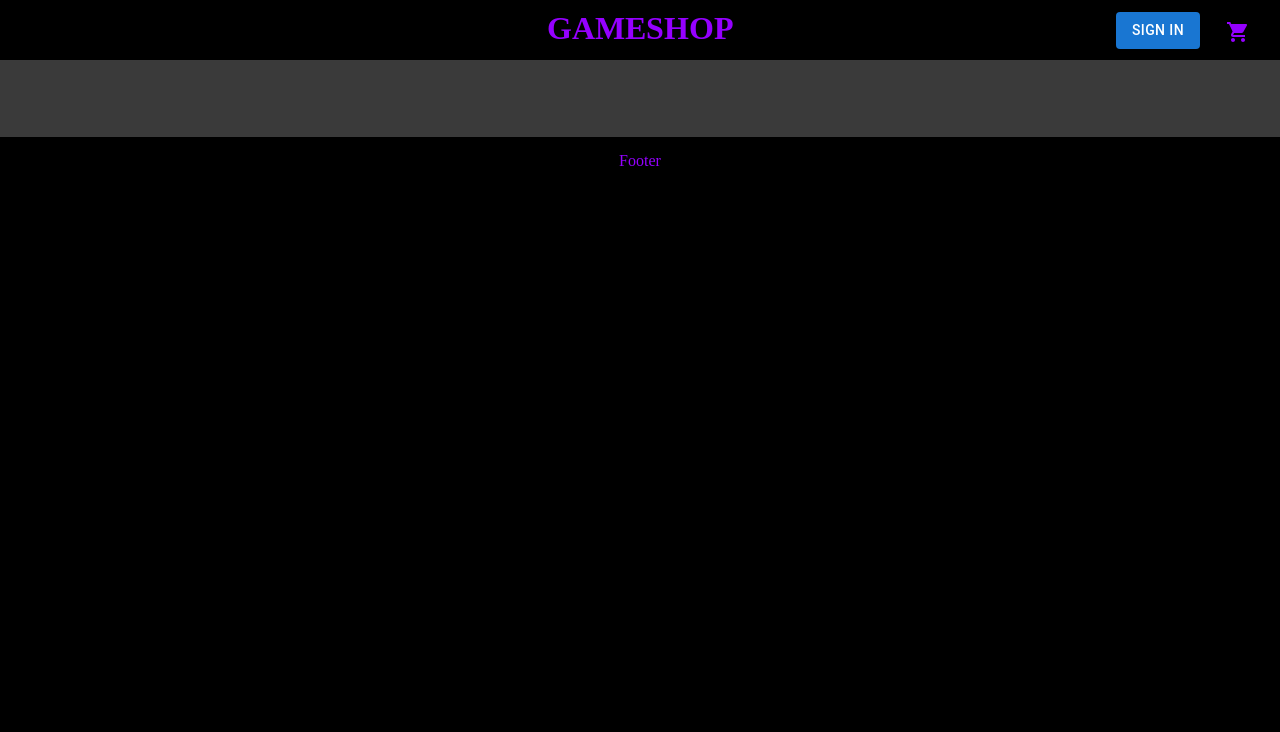
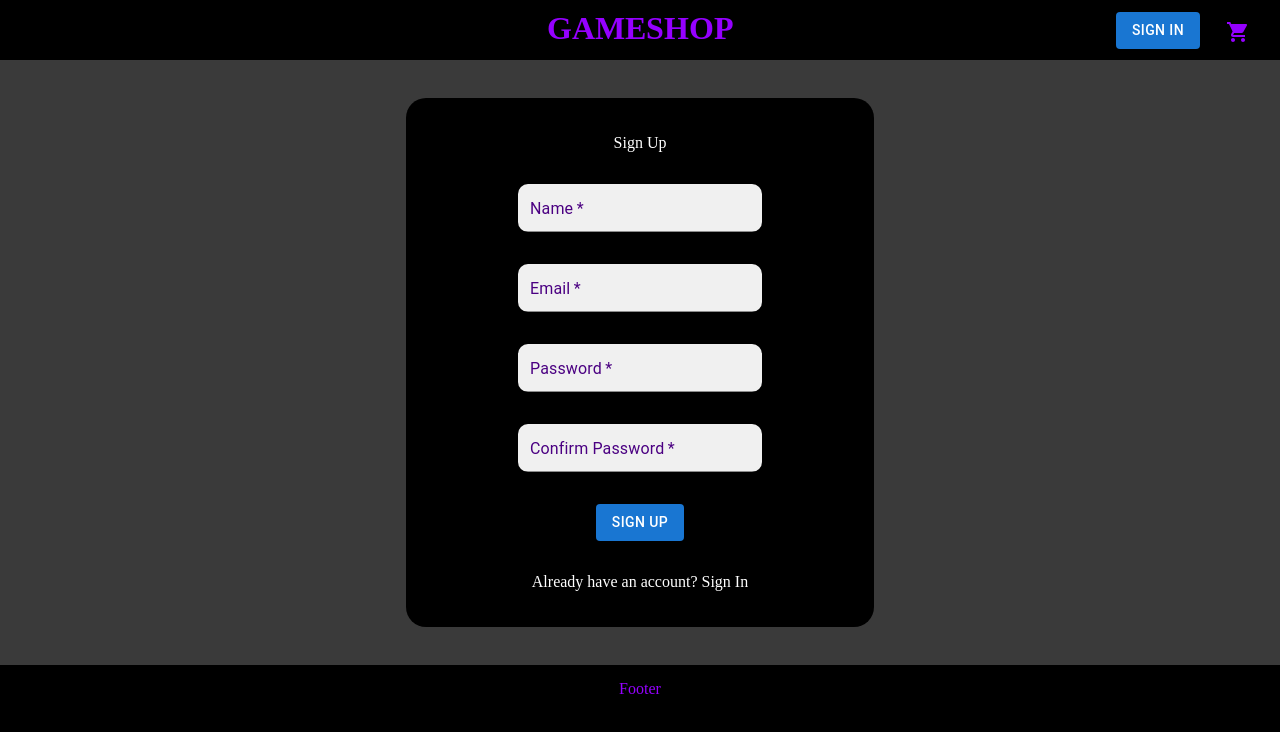
Before and after one commit to anurag-pratik/game-shop, a React (Create React App) app in the folder gameshop-frontend/: page /signup in a window 1280 px wide. Shown: the top 732 px of the page. Built offline with nearby package versions, Linux system fonts and the light colour scheme.

Commit message:
add sign up feature

```diff
--- a/gameshop-frontend/src/App.js
+++ b/gameshop-frontend/src/App.js
@@ -17,6 +17,7 @@ import MenuItem from "@mui/material/MenuItem";
 import PersonIcon from "@mui/icons-material/Person";
 import ArrowDropDownIcon from "@mui/icons-material/ArrowDropDown";
 import AddressScreen from "./components/AddressScreen";
+import SignUpScreen from "./components/SignUpScreen";
 
 function App() {
   const { state, dispatch: ctxDispatch } = useContext(Store);
@@ -63,7 +64,7 @@ function App() {
                 variant="contained"
               >
                 <PersonIcon />
-                {userInfo.name.substring(0, userInfo.name.indexOf(" "))}
+                {userInfo.name}
                 <ArrowDropDownIcon />
               </Button>
               <Menu
@@ -113,6 +114,7 @@ function App() {
             <Route path="/" element={<HomeScreen />} />
             <Route path="/cart" element={<CartScreen />} />
             <Route path="/signin" element={<SignInScreen />} />
+            <Route path="/signup" element={<SignUpScreen />} />
             <Route path="/address" element={<AddressScreen />} />
           </Routes>
         </div>
--- a/gameshop-frontend/src/components/HomeScreen.jsx
+++ b/gameshop-frontend/src/components/HomeScreen.jsx
@@ -44,7 +44,7 @@ function HomeScreen() {
 
   return (
     <div className="games-container">
-      <Helmet title={"GameShop - The Best Store For Gamers"} />
+      <Helmet title="GameShop - The Best Store For Gamers" />
       <h1 className="games-header">GAMES</h1>
       <Grid
         container
--- /dev/null
+++ b/gameshop-frontend/src/components/SignUpScreen.jsx
@@ -0,0 +1,178 @@
+import "../styles/SignUpScreen.css";
+import React, { useState, useContext, useEffect } from "react";
+import { Helmet } from "react-helmet-async";
+import Fade from "react-reveal/Fade";
+import { Link, useLocation, useNavigate } from "react-router-dom";
+import TextField from "@mui/material/TextField";
+import Grid from "@mui/material/Grid";
+import Button from "@mui/material/Button";
+import axios from "axios";
+import { Store } from "../Store";
+import Snackbar from "@mui/material/Snackbar";
+import Alert from "@mui/material/Alert";
+import { getError } from "../utils";
+
+function SignUpScreen() {
+  const navigate = useNavigate();
+
+  const { search } = useLocation();
+
+  const redirectInUrl = new URLSearchParams(search).get("redirect");
+
+  const redirect = redirectInUrl ? redirectInUrl : "/";
+
+  const initialInput = {
+    name: "",
+    email: "",
+    password: "",
+    confirmPassword: "",
+  };
+
+  const [signupInput, setSignupInput] = useState(initialInput);
+
+  const signupInputChangeHandler = async (e) => {
+    const { name, value } = e.target;
+    setSignupInput({ ...signupInput, [name]: value.toString() });
+  };
+
+  const { state, dispatch: ctxDispatch } = useContext(Store);
+
+  const { userInfo } = state;
+
+  const [open, setOpen] = useState(false);
+  const [snackText, setSnackText] = useState("Error");
+
+  const handleClose = (event, reason) => {
+    if (reason === "clickaway") {
+      return;
+    }
+    setOpen(false);
+  };
+
+  const signupSubmitHandler = async () => {
+    if (signupInput.password !== signupInput.confirmPassword) {
+      setSnackText("Passwords do not match!");
+      setOpen(true);
+      return;
+    }
+
+    try {
+      const { data } = await axios.post("/api/users/signup", {
+        name: signupInput.name,
+        email: signupInput.email,
+        password: signupInput.password,
+      });
+
+      ctxDispatch({ type: "USER_SIGNIN", payload: data });
+      localStorage.setItem("userInfo", JSON.stringify(data));
+
+      navigate(redirect || "/");
+    } catch (err) {
+      setSnackText(getError(err));
+      setOpen(true);
+    }
+  };
+
+  useEffect(() => {
+    if (userInfo) navigate(redirect || "/");
+  }, [navigate, userInfo, redirect]);
+
+  return (
+    <Fade>
+      <div>
+        <Helmet title="Sign Up | GameShop" />
+        <div className="signup-form-container">
+          <Grid
+            container
+            direction="row"
+            spacing={4}
+            justify="center"
+            align="center"
+            className="sign-in-grid"
+          >
+            <Grid item xs={12}>
+              Sign Up
+            </Grid>
+            <Grid item xs={12}>
+              <TextField
+                required
+                label="Name"
+                variant="filled"
+                name="name"
+                type="text"
+                onChange={signupInputChangeHandler}
+                value={signupInput.name}
+                size="small"
+              />
+            </Grid>
+            <Grid item xs={12}>
+              <TextField
+                required
+                label="Email"
+                variant="filled"
+                name="email"
+                type="email"
+                onChange={signupInputChangeHandler}
+                value={signupInput.email}
+                size="small"
+              />
+            </Grid>
+            <Grid item xs={12}>
+              <TextField
+                required
+                label="Password"
+                variant="filled"
+                name="password"
+                type="password"
+                onChange={signupInputChangeHandler}
+                value={signupInput.password}
+                size="small"
+              />
+            </Grid>
+            <Grid item xs={12}>
+              <TextField
+                required
+                label="Confirm Password"
+                variant="filled"
+                name="confirmPassword"
+                type="password"
+                onChange={signupInputChangeHandler}
+                value={signupInput.confirmPassword}
+                size="small"
+              />
+            </Grid>
+
+            <Grid item xs={12}>
+              <Button
+                onClick={signupSubmitHandler}
+                variant="contained"
+                color="primary"
+              >
+                SIGN UP
+              </Button>
+            </Grid>
+            <Grid item xs={12}>
+              Already have an account?{" "}
+              <Link to={`/signin?redirect=${redirect}`}>
+                {" "}
+                <span>Sign In</span>
+              </Link>
+            </Grid>
+          </Grid>
+        </div>
+        <Snackbar open={open} autoHideDuration={3000} onClose={handleClose}>
+          <Alert
+            variant="filled"
+            onClose={handleClose}
+            severity="error"
+            sx={{ width: "100%" }}
+          >
+            {snackText}
+          </Alert>
+        </Snackbar>
+      </div>
+    </Fade>
+  );
+}
+
+export default SignUpScreen;
--- /dev/null
+++ b/gameshop-frontend/src/styles/SignUpScreen.css
@@ -0,0 +1,7 @@
+.signup-form-container {
+  background-color: rgb(0, 0, 0);
+  border-radius: 20px;
+  margin: auto;
+  padding: 3% 0%;
+  width: max-content;
+}
```
Also changed, not shown: 1 other file (tests, documents, lock files or other folders).
